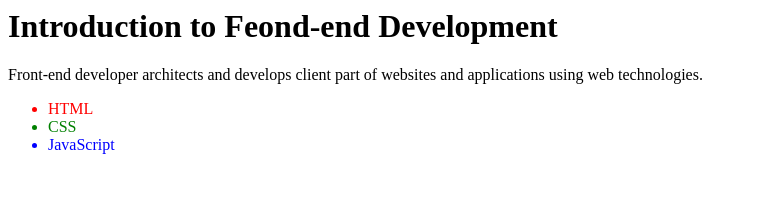
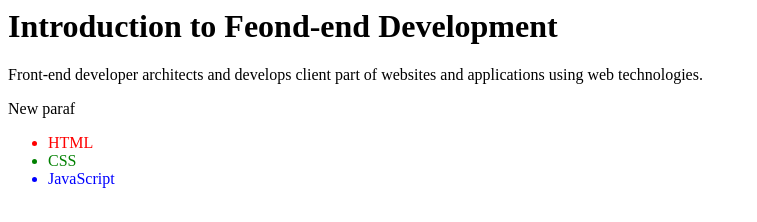
Before and after one commit to alextisma/Test-Frontend-development, a plain HTML site: page index.html in a window 1280 px wide. Shown: the whole page, without its empty margins (0-757 px from the left). Drawn offline with Linux system fonts and the light colour scheme.

Commit message:
New paragraph added

```diff
--- a/index.html
+++ b/index.html
@@ -1,5 +1,6 @@
 <h1>Introduction to Feond-end Development</h1>
 <p> Front-end developer architects and develops client part of websites and applications using web technologies.</p>
+<p>New paraf</p>
 <ul>
 <li style="color:red;">HTML</li>
 <li style="color: green;">CSS</li>
```
